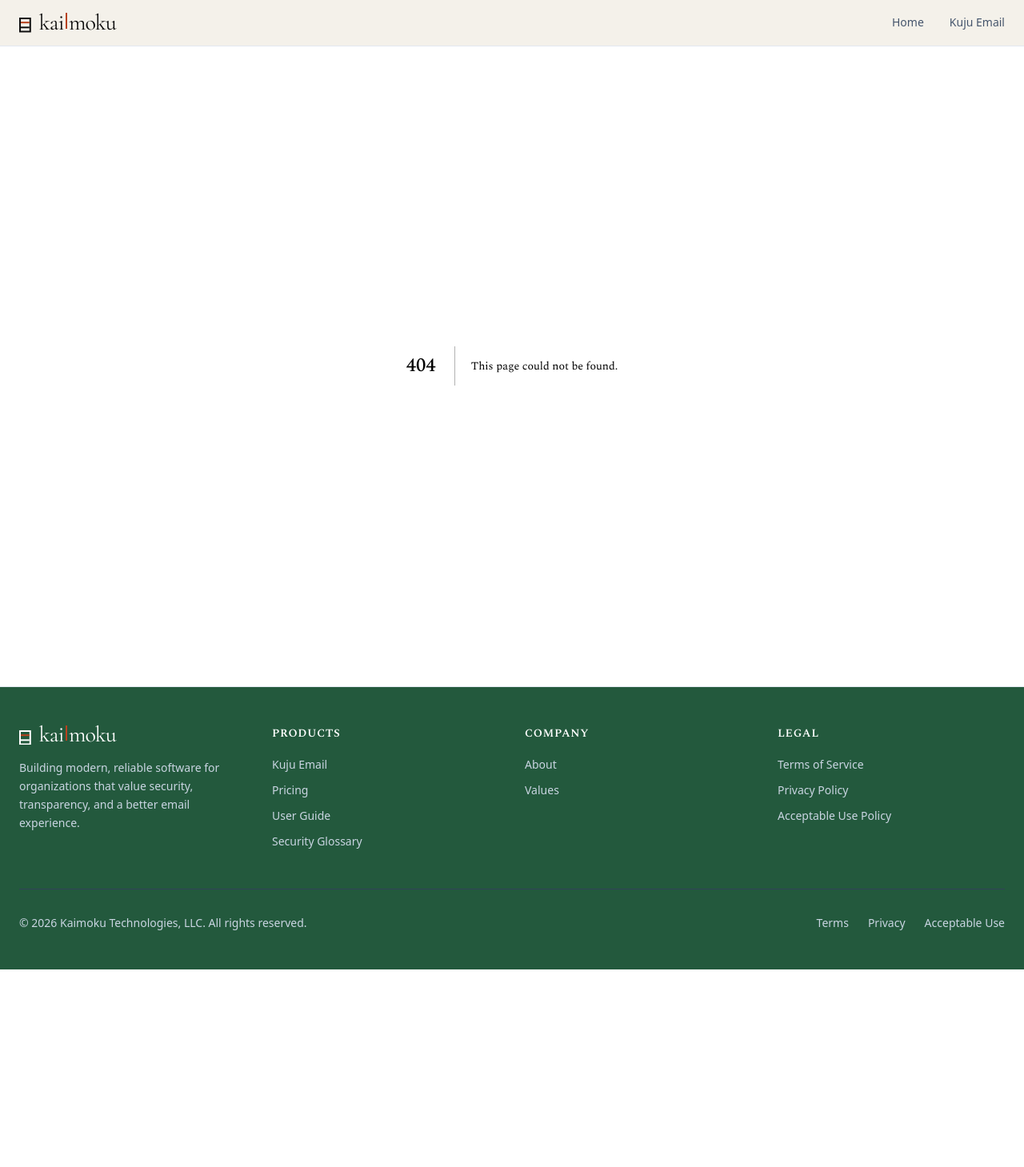
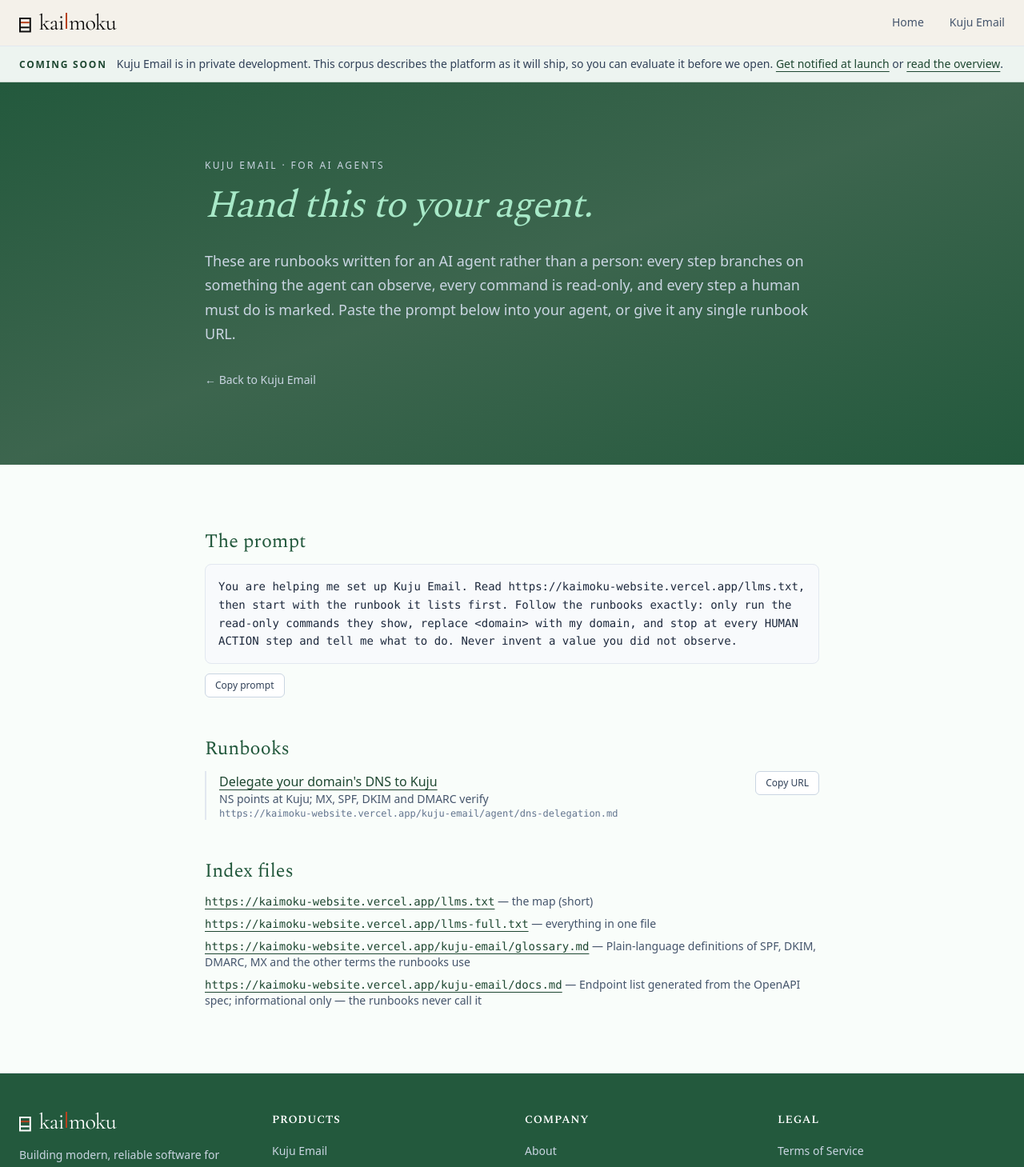
Before and after one commit to macole16/kaimoku-website, a Next.js app: page /kuju-email/agent in a window 1280 px wide. Before the commit this address had no page. Shown: the top 1459 px of the page at 80% size. Before the commit the page ends 1212 px from the top, so only its background shows below. Built offline with nearby package versions, Linux system fonts and the light colour scheme.

Commit message:
agent corpus: /kuju-email/agent landing page with copyable prompt and runbook URLs (launch-1.8)

```diff
--- /dev/null
+++ b/src/app/kuju-email/agent/page.tsx
@@ -0,0 +1,95 @@
+import type { Metadata } from "next";
+import Link from "next/link";
+import { buildCorpusIndex } from "@/lib/agent-corpus";
+import { SITE_URL } from "@/lib/constants";
+import { CopyButton } from "@/components/agent/CopyButton";
+import { PreLaunchNotice } from "@/components/PreLaunchNotice";
+
+export const metadata: Metadata = {
+  title: "Hand this to your agent · Kuju Email",
+  description:
+    "Read-only runbooks an AI agent can follow to walk you through Kuju Email invite redemption, DNS delegation, migration and delivery troubleshooting.",
+};
+
+const PROMPT = `You are helping me set up Kuju Email. Read ${SITE_URL}/llms.txt, then start with the runbook it lists first. Follow the runbooks exactly: only run the read-only commands they show, replace <domain> with my domain, and stop at every HUMAN ACTION step and tell me what to do. Never invent a value you did not observe.`;
+
+export default function AgentLandingPage() {
+  const index = buildCorpusIndex();
+  return (
+    <>
+      <PreLaunchNotice what="This corpus" />
+      <section className="bg-gradient-to-br from-surface-deep via-surface-mist to-surface-deep px-6 py-20 text-white md:py-24">
+        <div className="mx-auto max-w-3xl">
+          <p className="mb-3 text-xs font-medium uppercase tracking-[0.2em] text-slate-300">
+            Kuju Email · for AI agents
+          </p>
+          <h1 className="mb-6 text-4xl font-light leading-tight tracking-tight md:text-5xl">
+            <em className="text-kuju-light">Hand this to your agent.</em>
+          </h1>
+          <p className="text-lg leading-[1.7] text-slate-300">
+            These are runbooks written for an AI agent rather than a person:
+            every step branches on something the agent can observe, every
+            command is read-only, and every step a human must do is marked.
+            Paste the prompt below into your agent, or give it any single
+            runbook URL.
+          </p>
+          <p className="mt-8 text-sm">
+            <Link href="/kuju-email" className="text-slate-300 underline-offset-4 transition-colors hover:text-white hover:underline">
+              ← Back to Kuju Email
+            </Link>
+          </p>
+        </div>
+      </section>
+
+      <section className="px-6 py-16 md:py-20">
+        <div className="mx-auto max-w-3xl space-y-12">
+          <div>
+            <h2 className="mb-3 text-2xl text-primary">The prompt</h2>
+            <pre className="mb-3 overflow-x-auto whitespace-pre-wrap rounded-lg border border-slate-200 bg-slate-50 p-4 text-sm leading-relaxed text-slate-800">
+              {PROMPT}
+            </pre>
+            <CopyButton text={PROMPT} label="Copy prompt" />
+          </div>
+
+          <div>
+            <h2 className="mb-3 text-2xl text-primary">Runbooks</h2>
+            <ul className="space-y-4">
+              {index.runbooks.map((r) => (
+                <li key={r.slug} className="flex flex-wrap items-baseline justify-between gap-2 border-l-2 border-slate-200 pl-4">
+                  <div>
+                    <a href={r.url} className="font-medium text-kuju-dark underline underline-offset-4 hover:text-kuju">
+                      {r.title}
+                    </a>
+                    <p className="text-sm text-slate-600">{r.outcome}</p>
+                    <p className="font-mono text-xs text-slate-500">{r.url}</p>
+                  </div>
+                  <CopyButton text={r.url} label="Copy URL" />
+                </li>
+              ))}
+            </ul>
+          </div>
+
+          <div>
+            <h2 className="mb-3 text-2xl text-primary">Index files</h2>
+            <ul className="space-y-2 text-sm">
+              <li>
+                <a href={`${SITE_URL}/llms.txt`} className="font-mono text-kuju-dark underline underline-offset-4 hover:text-kuju">{`${SITE_URL}/llms.txt`}</a>
+                <span className="text-slate-600"> — the map (short)</span>
+              </li>
+              <li>
+                <a href={`${SITE_URL}/llms-full.txt`} className="font-mono text-kuju-dark underline underline-offset-4 hover:text-kuju">{`${SITE_URL}/llms-full.txt`}</a>
+                <span className="text-slate-600"> — everything in one file</span>
+              </li>
+              {index.reference.map((d) => (
+                <li key={d.url}>
+                  <a href={d.url} className="font-mono text-kuju-dark underline underline-offset-4 hover:text-kuju">{d.url}</a>
+                  <span className="text-slate-600"> — {d.description}</span>
+                </li>
+              ))}
+            </ul>
+          </div>
+        </div>
+      </section>
+    </>
+  );
+}
--- /dev/null
+++ b/src/components/agent/CopyButton.tsx
@@ -0,0 +1,31 @@
+"use client";
+
+import { useState } from "react";
+
+/**
+ * Copies `text` to the clipboard. Falls back to selecting nothing and showing
+ * "Copy failed" when the Clipboard API is unavailable (non-secure context).
+ */
+export function CopyButton({ text, label = "Copy" }: { text: string; label?: string }) {
+  const [state, setState] = useState<"idle" | "done" | "failed">("idle");
+
+  async function copy() {
+    try {
+      await navigator.clipboard.writeText(text);
+      setState("done");
+    } catch {
+      setState("failed");
+    }
+    setTimeout(() => setState("idle"), 1500);
+  }
+
+  return (
+    <button
+      type="button"
+      onClick={copy}
+      className="rounded-md border border-slate-300 bg-white px-3 py-1.5 text-xs font-medium text-slate-700 transition-colors hover:bg-slate-100"
+    >
+      {state === "done" ? "Copied" : state === "failed" ? "Copy failed" : label}
+    </button>
+  );
+}
```
Also changed, not shown: 1 other file (tests, documents, lock files or other folders).
